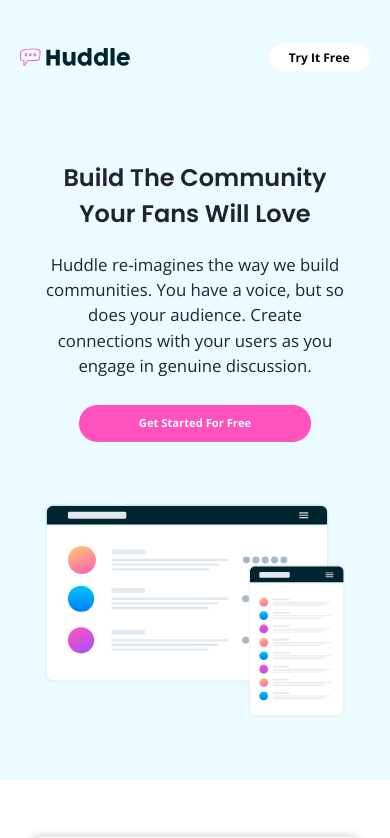
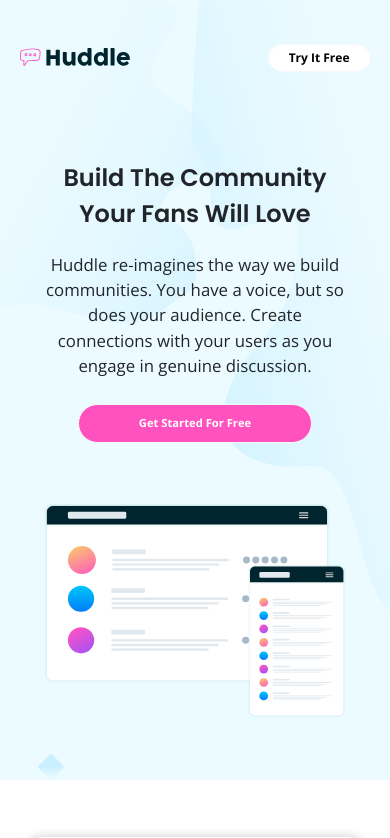
Before and after one commit to VivekAgrawl/huddle-block, a plain HTML site: page index.html in a window 390 px wide. Shown: the top 838 px of the page. Drawn offline with nearby package versions, Linux system fonts and the light colour scheme; the site is published under a folder, as on GitHub Pages, so addresses that start at the root find nothing.

Commit message:
Improved hero background images

```diff
--- a/css/styles.css
+++ b/css/styles.css
@@ -25,7 +25,7 @@ h3 {
 
 #title {
     padding: 3% 10%;
-    background-image: url('/images/bg-hero-desktop.svg');
+    background-image: url('../images/bg-hero-desktop.svg');
     background-size: cover;
     width: 100%;
     height: 100vh;
@@ -180,7 +180,7 @@ a {
 @media (max-width:414px) {
     #title {
         padding: 7% 5% 0;
-        background-image: url('/images/bg-hero-mobile.svg');
+        background-image: url('../images/bg-hero-mobile.svg');
         background-size: cover;
         width: 100%;
         height: 780px;
```
